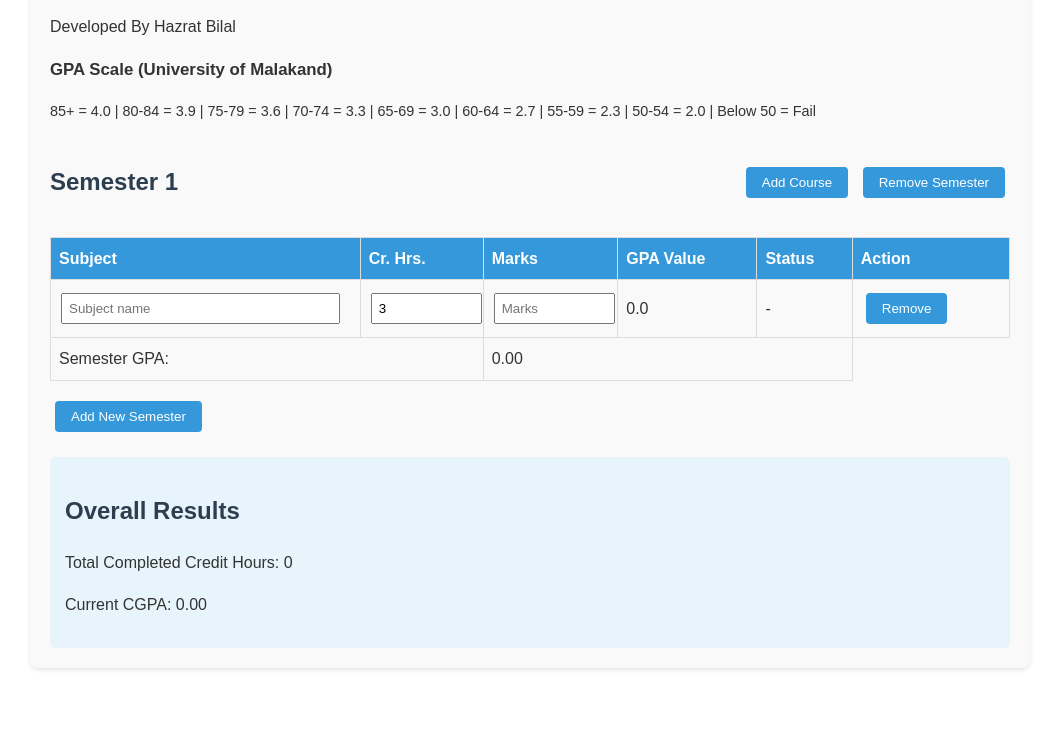
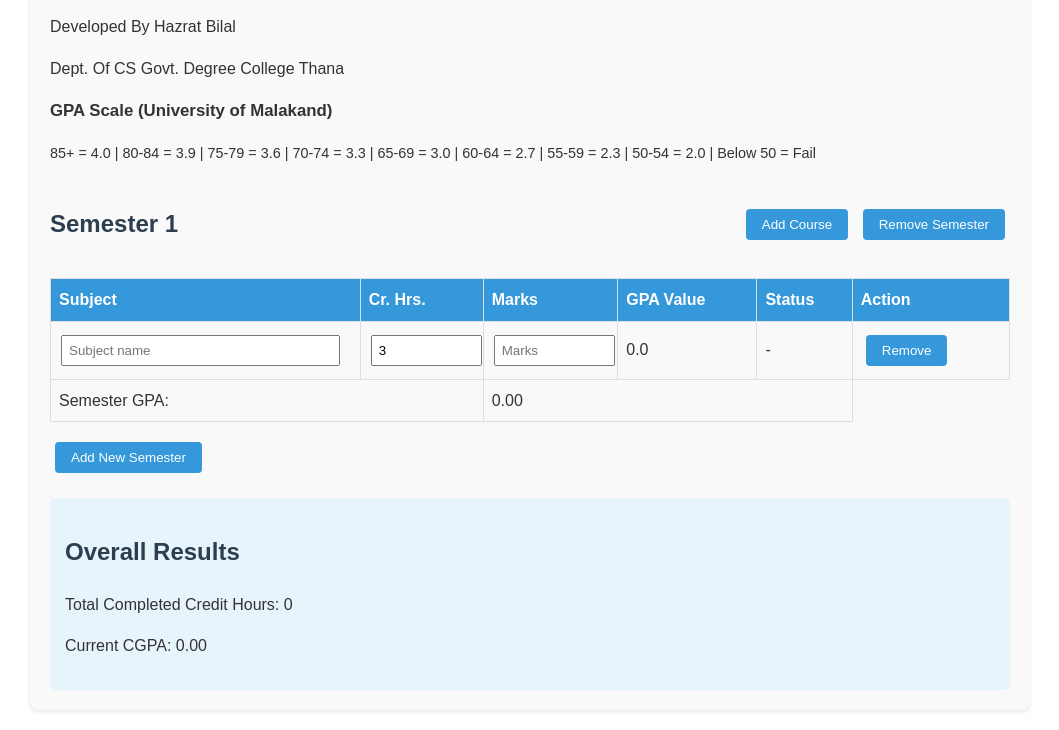
Before and after one commit to BKDESIGNS20/GPA_Calculator, a plain HTML site: page index.html in a window 1280 px wide. Shown: the part 120-850 px from the top of the page, without its empty margins (110-1169 px from the left). Before the commit the page ends 808 px from the top, so only its background shows below. Drawn offline with Linux system fonts and the light colour scheme.

Commit message:
Department and College Name Added.html

```diff
--- a/index.html
+++ b/index.html
@@ -81,6 +81,7 @@
     <div class="container">
         <h1>University GPA/CGPA Calculator</h1>
         <p>Developed By Hazrat Bilal</p>
+        <p>Dept. Of CS Govt. Degree College Thana</p>
         <div class="gpa-scale">
             <h3>GPA Scale (University of Malakand)</h3>
             <p>85+ = 4.0 | 80-84 = 3.9 | 75-79 = 3.6 | 70-74 = 3.3 | 65-69 = 3.0 | 60-64 = 2.7 | 55-59 = 2.3 | 50-54 = 2.0 | Below 50 = Fail</p>
```
